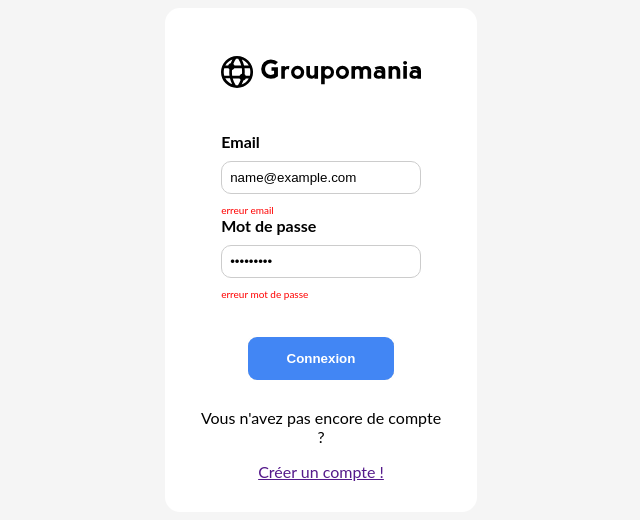
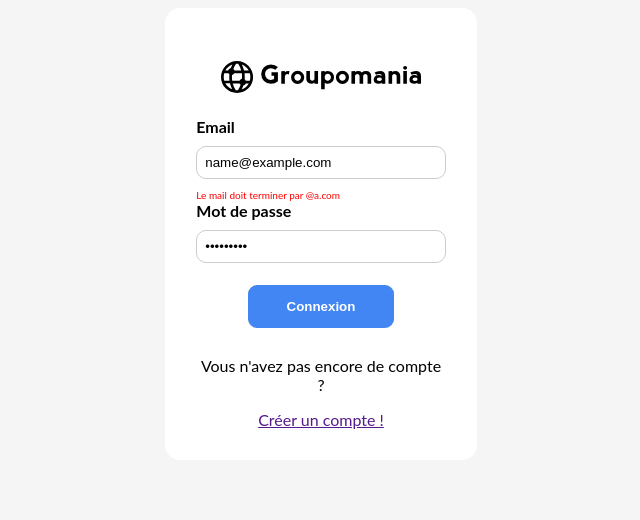
Before and after one commit to ana2854/AnaNasta_7_01052023, a React (Vite) app in the folder frontend/: page / in a window 1280 px wide. Both pictures are taken after typing "name@example.com", "Sample123" into the empty fields and a click on the button "Connexion". Shown: the top 520 px of the page, without its empty margins (319-959 px from the left). Built offline with nearby package versions, Linux system fonts and the light colour scheme.

Commit message:
ajout fichier validation + react loggin

```diff
--- a/frontend/src/Login.jsx
+++ b/frontend/src/Login.jsx
@@ -1,70 +1,88 @@
 import React from "react"
-import { useState, useEffect } from "react"
+import { useState } from "react"
 import logo from "../src/image/groupomania-logoBW.svg"
 import "./styles.css"
+import { checkEmail, checkPassword } from "./validation"
 
 export function Login() {
   //variables email&password qui vont changer d'état
   const [email, setEmail] = useState("")
   const [password, setPassword] = useState("")
 
+  const [emailErrors, setEmailErrors] = useState([])
+  const [passwordErrors, setPasswordErrors] = useState([])
+
   //fonction onSubmit de react pour gérer l'envoi des datas
   function onSubmit(e) {
     e.preventDefault()
+
+    const emailResults = checkEmail(email)
+    const passwordResults = checkPassword(password)
+
+    setEmailErrors(emailResults)
+    setPasswordErrors(passwordResults)
   }
 
-  useEffect(()=> {
-    console.log("render")
-  })
-
   return (
-    <form onSubmit={onSubmit} class="form">
+    <form onSubmit={onSubmit} className="form">
       <img src={logo} className="logo-groupomania"></img>
 
+      {/*condition : si erreur alors activé classe "erreur" */}
 
-      <div className="form-container error">
-
-        <label class="label" htmlFor="email">Email</label>
+      <div
+        className={`form-container ${emailErrors.length > 0 ? "error" : ""}`}
+      >
+        <label className="label" htmlFor="email">
+          Email
+        </label>
         <input
           type="email"
           id="email"
-          class="input"
-          required
+          className="input"
+          //required
           placeholder="Votre email"
           aria-required="true"
           autoFocus
           value={email}
-          onChange={(e) => setEmail(e.target.value)}/>
+          onChange={(e) => setEmail(e.target.value)}
+        />
 
-        <div class="error-message">erreur email </div>
+        {emailErrors.length > 0 && (
+          <div className="error-message">{emailErrors.join(",")} </div>
+        )}
+      </div>
 
-
-
-        <label className="label" htmlFor="password">Mot de passe</label>
+      {/*condition : si erreur alors activer classe "erreur" */}
+      <div
+        className={`form-container ${passwordErrors.length > 0 ? "error" : ""}`}
+      >
+        <label className="label" htmlFor="password">
+          Mot de passe
+        </label>
         <input
           type="password"
           id="password"
-          class="input"
+          className="input"
           required
           placeholder="Mot de passe"
           aria-required="true"
-          minLength={4}
-          maxLength={50}
+          //minLength={4}
+          //maxLength={50}
           value={password}
           onChange={(e) => setPassword(e.target.value)}
         />
 
-        <div class="error-message">erreur mot de passe</div>
-
+        {passwordErrors.length > 0 && (
+          <div className="error-message">{passwordErrors.join(", ")}</div>
+        )}
       </div>
 
-      <button class="btn" type="submit">Connexion</button>
+      <button className="btn" type="submit">
+        Connexion
+      </button>
 
       <p>Vous n'avez pas encore de compte ? </p>
       <a href="">Créer un compte !</a>
-
-
-
     </form>
   )
 }
--- a/frontend/src/styles.css
+++ b/frontend/src/styles.css
@@ -20,7 +20,7 @@
 }
 
 .form-container {
-  padding: 10%;
+
   display: flex;
   text-align: left;
   flex-direction: column;
@@ -38,6 +38,8 @@
   box-sizing: border-box;
   border-radius: 10px;
 }
+
+
 
 .form-container.error .error-message {
   font-size: 10px;
@@ -63,5 +65,5 @@
 .logo-groupomania {
   width: 80%;
   height: 50px;
-  margin: 3%;
+  margin: 5%;
 }
--- /dev/null
+++ b/frontend/src/validation.js
@@ -0,0 +1,35 @@
+export function checkEmail(email) {
+  const errors = []
+
+  if (email.length === 0) {
+    errors.push("Champs obligatoire")
+  }
+
+  if (!email.endsWith("@a.com")) {
+    errors.push("Le mail doit terminer par @a.com")
+  }
+
+  return errors
+}
+
+export function checkPassword(password) {
+  const errors = []
+
+  if (password.length < 4) {
+    errors.push("Veuillez saisir au moins 4 caractères")
+  }
+
+  if (!password.match(/[a-z]/)) {
+    errors.push("Veuillez saisir une lettre minuscule")
+  }
+
+  if (!password.match(/[A-Z]/)) {
+    errors.push("Veuillez saisir une lettre majuscule")
+  }
+
+  if (!password.match(/[0-9]/)) {
+    errors.push("Veuillez saisir un chiffre")
+  }
+
+  return errors
+}
```
